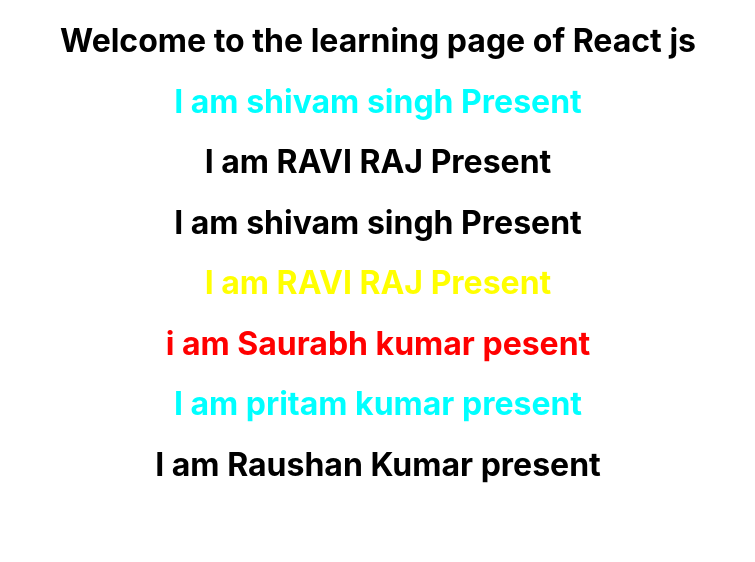
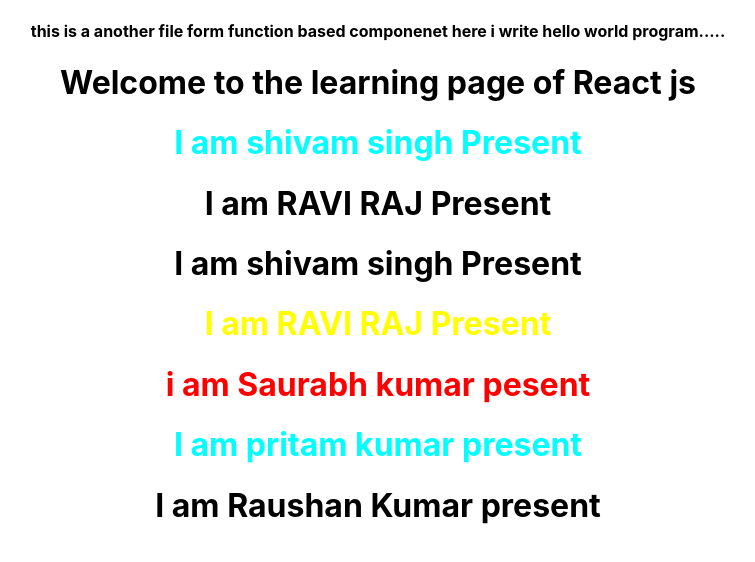
Before and after one commit to Kunwar-Abhishek-Singh/Spyder, a React (Create React App) app: page / in a window 1280 px wide. Shown: the top 562 px of the page, without its empty margins (262-1017 px from the left). Built offline with nearby package versions, Linux system fonts and the light colour scheme.

Commit message:
hello2 comp created

```diff
--- a/src/App.js
+++ b/src/App.js
@@ -1,8 +1,11 @@
 import './App.css';
+import Hello2 from './FunctionBasedComp/Hello2';
 
 function App() {
   return (
     <div className="App">
+
+      <Hello2></Hello2>
       <h1>Welcome to the learning page of React js</h1>
       <h1 className='shiva'>I am shivam singh Present</h1>
       <h1>I am RAVI RAJ Present</h1>
--- /dev/null
+++ b/src/FunctionBasedComp/Hello2.js
@@ -0,0 +1,13 @@
+import React from 'react'
+
+const Hello2 = () => {
+  return (
+    <div>
+        <h4>this is a another file form function based componenet
+    here i write hello world program.....
+</h4>
+    </div>
+  )
+}
+
+export default Hello2
```
